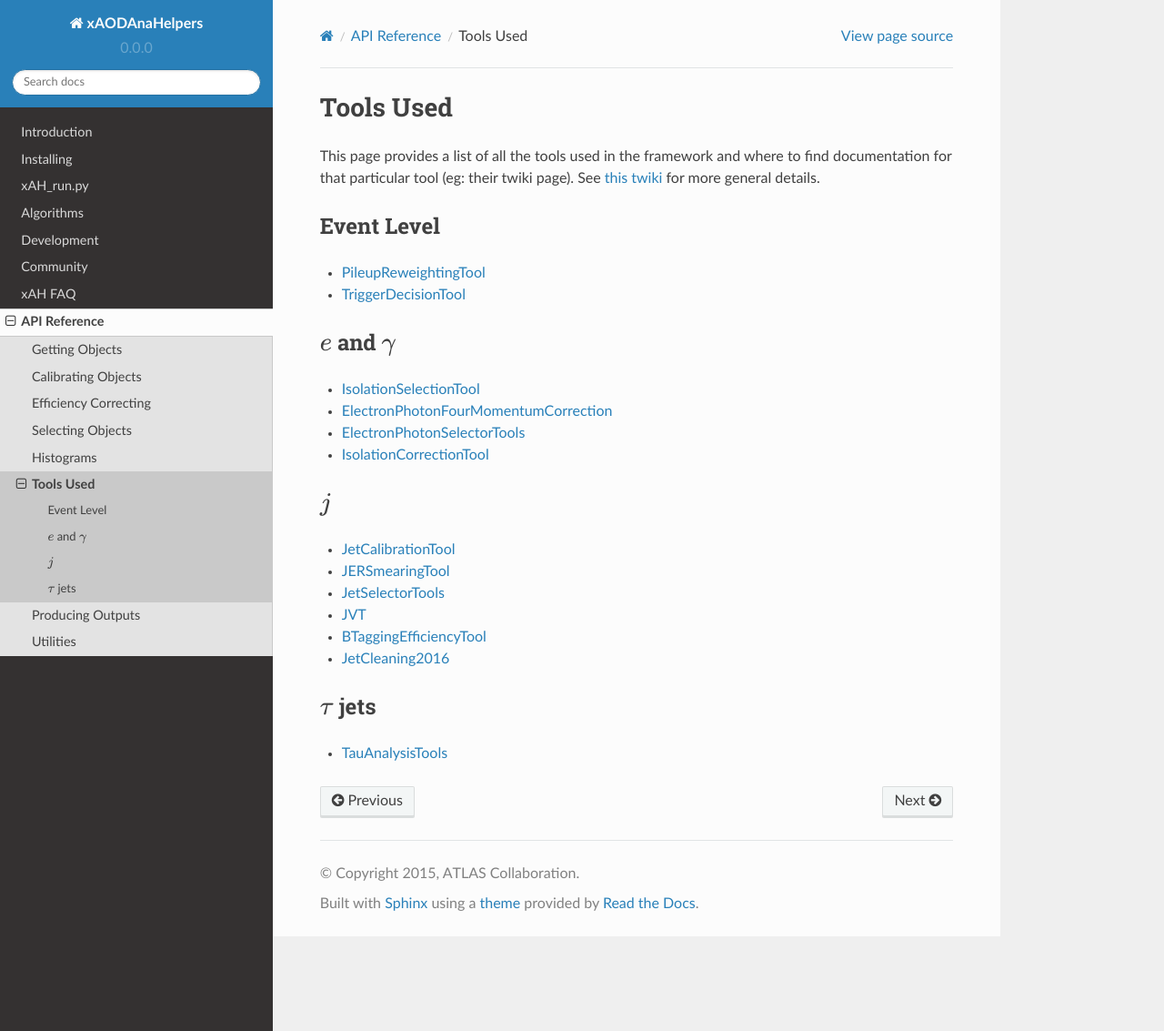
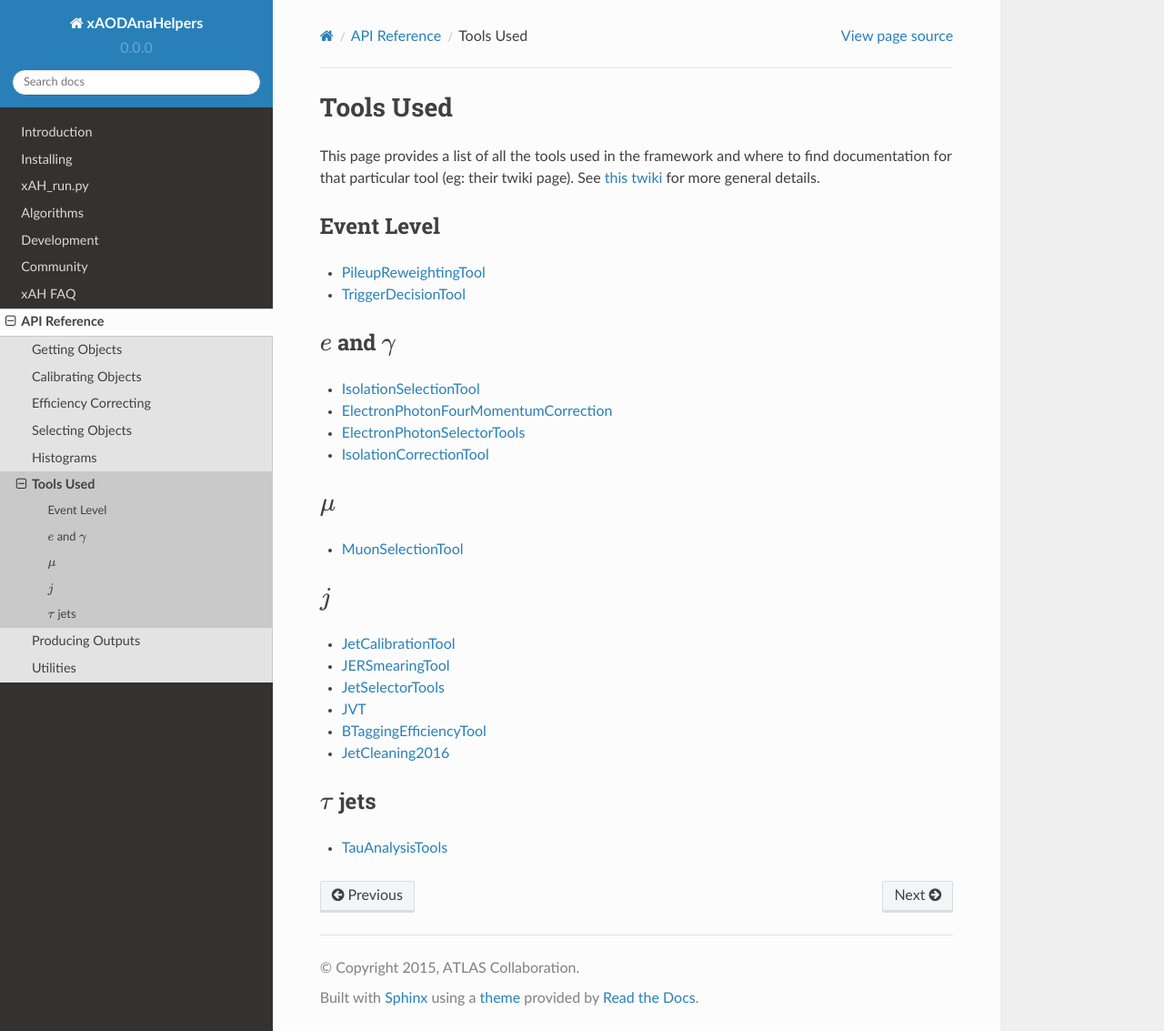
Before and after one commit to UCATLAS/xAODAnaHelpers, a Sphinx documentation site: the page built from docs/ToolsUsed.rst, in a window 1280 px wide and 1133 px high. Shown: the whole window at 91% size. Built offline with Sphinx 7.4.7 and the Read the Docs theme 2.0.0, drawn with Linux system fonts in a browser that asks for light colours; pages that are not in the unit, such as notebooks, are missing from menus.

Commit message:
Adding muonselectortool to documentation

```diff
--- a/docs/ToolsUsed.rst
+++ b/docs/ToolsUsed.rst
@@ -17,6 +17,10 @@ Event Level
 -  `ElectronPhotonSelectorTools <https://twiki.cern.ch/twiki/bin/viewauth/AtlasProtected/ElectronPhotonSelectorTools>`__
 -  `IsolationCorrectionTool <https://twiki.cern.ch/twiki/bin/view/AtlasProtected/IsolationLeakageCorrections>`__
 
+:math:`\mu`
+---------
+-  `MuonSelectionTool <https://twiki.cern.ch/twiki/bin/view/Atlas/MuonSelectionTool>`__
+
 :math:`j`
 ---------
 
```
